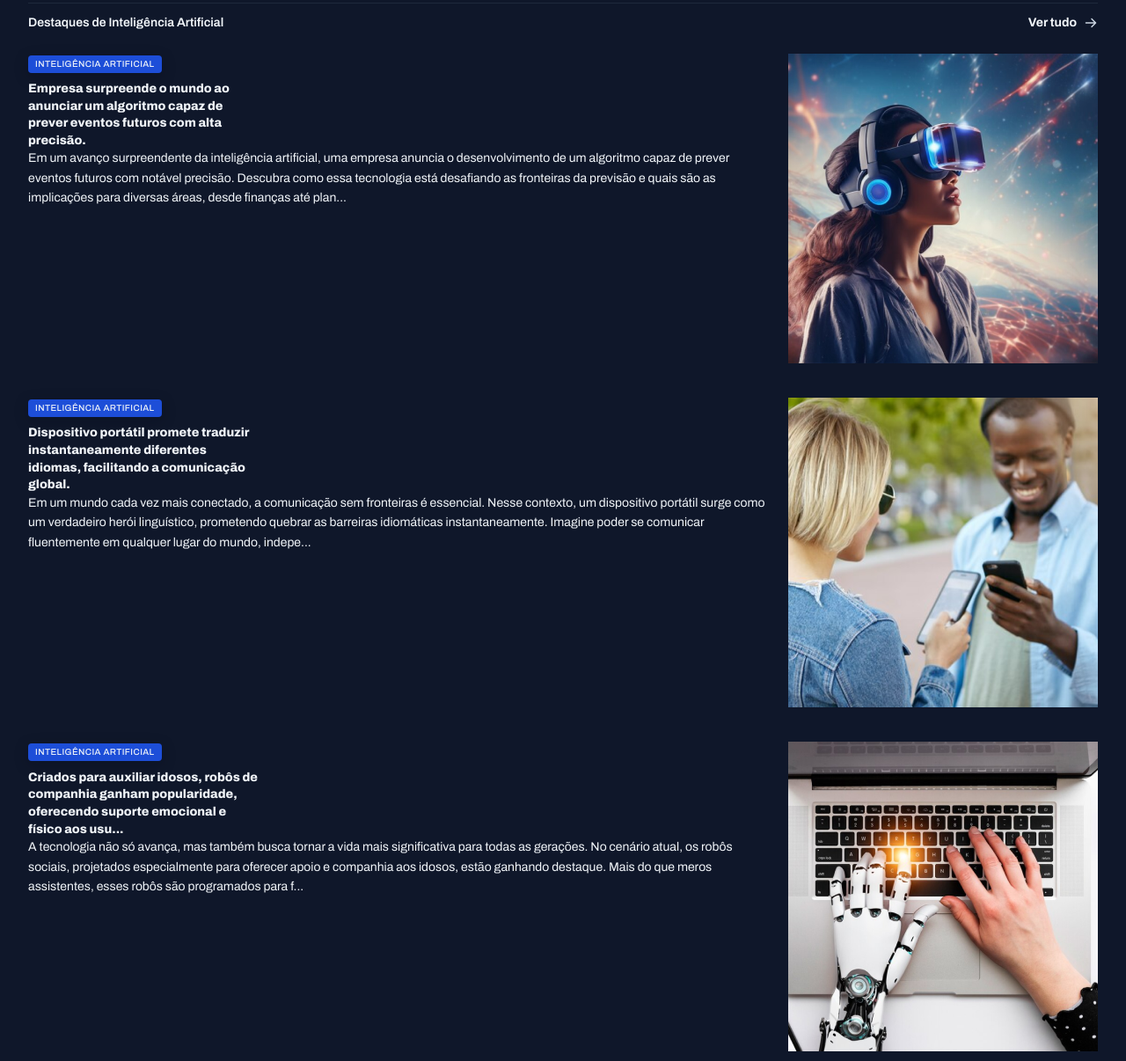
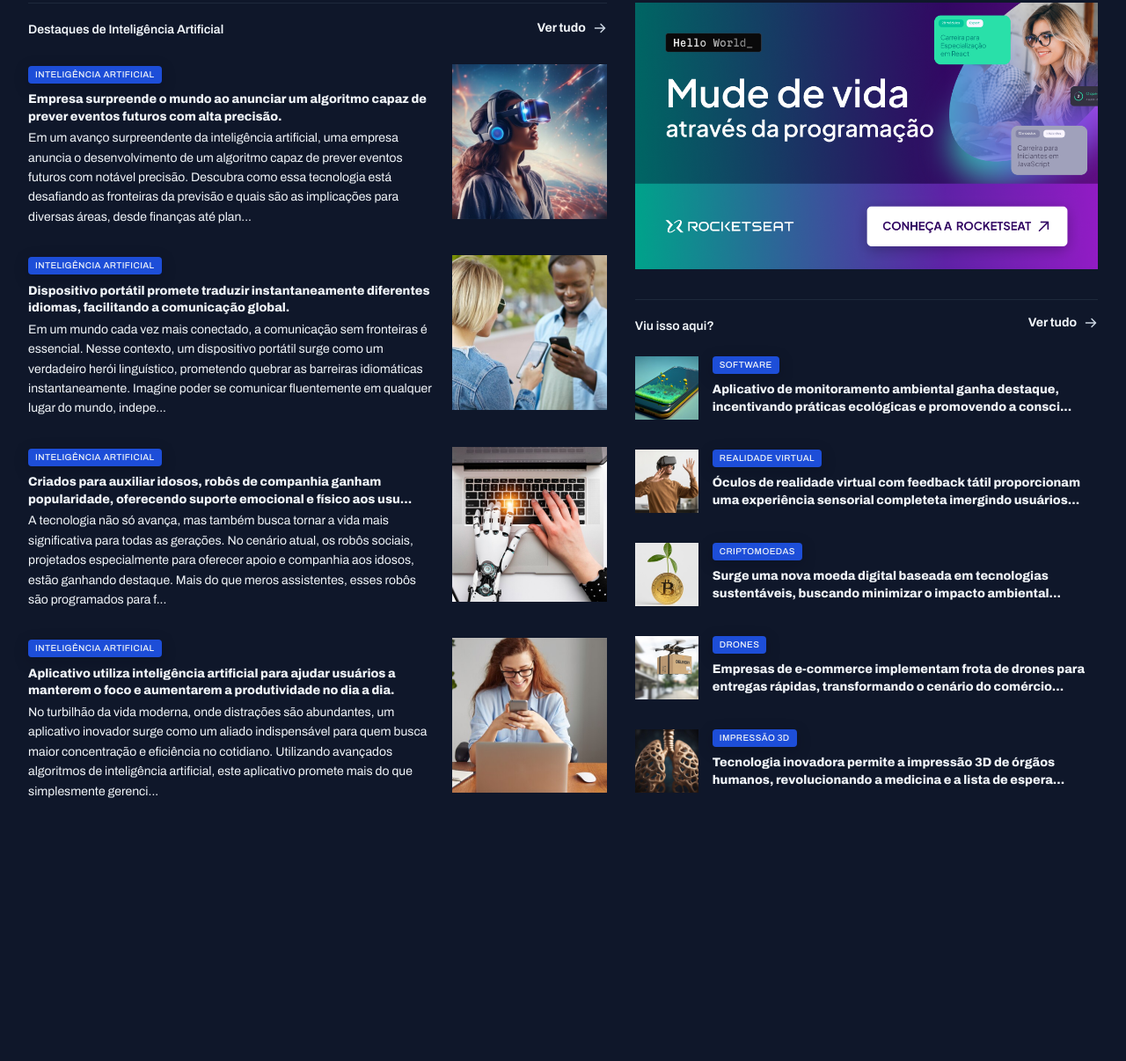
Before and after one commit to ingritedaiane/PORTAL-DE-NOTICIAS, a plain HTML site: page index.html in a window 1280 px wide. Shown: the part 1026-2232 px from the top of the page at 88% size. After the commit the page ends 1937 px from the top, so only its background shows below. Drawn offline with Linux system fonts and the light colour scheme.

Commit message:
finalizado as ultimas sections

```diff
--- a/index.html
+++ b/index.html
@@ -7,6 +7,9 @@
     <link rel="preconnect" href="https://fonts.gstatic.com" crossorigin>
     <link rel="stylesheet" href="/styles/index.css">
     <link href="https://fonts.googleapis.com/css2?family=Archivo:ital,wght@0,100..900;1,100..900&display=swap" rel="stylesheet">
+    <link rel="preconnect" href="https://fonts.googleapis.com">
+    <link rel="preconnect" href="https://fonts.gstatic.com" crossorigin>
+    <link href="https://fonts.googleapis.com/css2?family=Archivo+Black&display=swap" rel="stylesheet">
     <title>Portal de notícias</title>
 </head>
 <body>
@@ -197,12 +200,12 @@
             </div>
         </section>
 
+    <aside>
         <div>
             <div id="ads">
                 <img src="assets/images/Ads.png" alt="">
             </div>
         </div>
-
         <section id="more">
             <header class=" grid grid-flow-col">
                 <h3>Viu isso aqui?</h3>
@@ -218,7 +221,7 @@
                     </div>
                 <div>
                     <span class="tag">Software</span>
-                    <h3 class="text-h3">Aplicativo de monitoramento ambiental ganha destaque, incentivando práticas ecológicas e pro...</h3>
+                    <h3 class="text-h3">Aplicativo de monitoramento ambiental ganha destaque, incentivando práticas ecológicas e promovendo a consci...</h3>
                 </div>
                 </article>
                 <article class="grid grid-flow-col gap-16">
@@ -227,7 +230,7 @@
                     </div>
                 <div>
                     <span class="tag">realidade virtual</span>
-                    <h3 class="text-h3">Óculos de realidade virtual com feedback tátil proporcionam uma experiência sensorial complet...</h3>
+                    <h3 class="text-h3">Óculos de realidade virtual com feedback tátil proporcionam uma experiência sensorial completeta imergindo usuários...</h3>
                 </div>
                 </article>
                 <article class="grid grid-flow-col gap-16">
@@ -236,7 +239,7 @@
                     </div>
                 <div>
                     <span class="tag">Criptomoedas</span>
-                    <h3 class="text-h3">Surge uma nova moeda digital baseada em tecnologias sustentáveis, buscando minimizar o i...</h3>
+                    <h3 class="text-h3">Surge uma nova moeda digital baseada em tecnologias sustentáveis, buscando minimizar o impacto ambiental...</h3>
                 </div>
                 </article>
                 <article class="grid grid-flow-col gap-16">
@@ -245,7 +248,7 @@
                     </div>
                 <div>
                     <span class="tag">Drones</span>
-                    <h3 class="text-h3">Empresas de e-commerce implementam frota de drones para entregas rápidas, transformando o ce...</h3>
+                    <h3 class="text-h3">Empresas de e-commerce implementam frota de drones para entregas rápidas, transformando o cenário do comércio...</h3>
                 </div>
                 </article>
                 <article class="grid grid-flow-col gap-16">
@@ -254,11 +257,13 @@
                     </div>
                 <div>
                     <span class="tag">Impressão 3d</span>
-                    <h3 class="text-h3">Tecnologia inovadora permite a impressão 3D de órgãos humanos, revolucionando a medicina e a li...</h3>
+                    <h3 class="text-h3">Tecnologia inovadora permite a impressão 3D de órgãos humanos, revolucionando a medicina e a lista de espera...</h3>
                 </div>
                 </article>
             </div>
         </section>
+    </aside>
+    </div>
     </main>
 </body>
 </html>
--- a/styles/global.css
+++ b/styles/global.css
@@ -17,6 +17,7 @@
     --text-color-secondary: #CBD5E1;
 
     --font-family: "Archivo", sans-serif;
+    --font-black: "Archivo Black", sans-serif;
     --h1: 800 2.4rem/135% var(--font-family);
     --h2: 800 1.6rem/140% var(--font-family);
     --h3: 800  1.4rem/140% var(--font-family);
@@ -57,7 +58,15 @@ img {
 
 main {
     margin-top: 4rem;
-    gap: 8rem;
+    row-gap: 8rem;
+    column-gap: 3.2rem;
+
+    grid-template-columns: 2fr 1.6fr;
+
+    grid-template-areas:
+    "featured featured"
+    "weekly weekly"
+    "ai aside";
 }
 
 .tag {
@@ -75,6 +84,5 @@ main {
 
 .text-h3 {
     font: var(--h3);
-    width: 26.4rem;
     margin-top: 0.8rem;
 }
--- a/styles/section.css
+++ b/styles/section.css
@@ -21,6 +21,7 @@ section header {
 }
 
 #featured {
+    grid-area: featured;
     img {
         height: 100%;
         object-fit: cover;
@@ -64,6 +65,8 @@ section header {
 
 
 #weekly {
+    grid-area: weekly;
+
     /* primeira div dentro da weekly*/
     &>div {
        grid-template-columns: repeat(4, 29.2rem);
@@ -90,6 +93,36 @@ section header {
 }
 
 #ai {
+    grid-area: ai;
 
     font: var(--p);
+    img {
+        width: 17.6rem;
+        object-fit: cover;
+        aspect-ratio: 1/1;
+    }
+
+    h3 {
+        margin-block: 0.8rem 0.4rem;
+        /* width: 50.4rem; */
+    }
 }
+
+#aside {
+    grid-area: aside;
+}
+
+#more {
+    margin-top: 3.2rem;
+
+    h3 {
+        margin-top: 0.8rem;
+    }
+
+    img {
+        width: 7.2rem;
+        aspect-ratio: 1/1;
+        object-fit: cover;
+    }
+
+}
```
